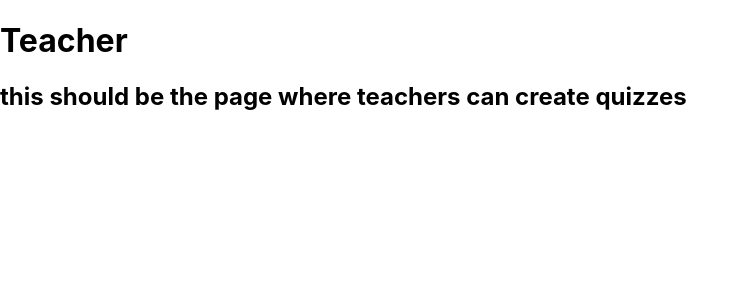
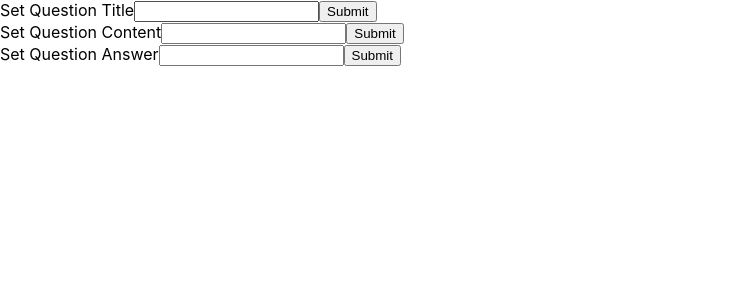
Before and after one commit to emmagort/Diss, a React (Create React App) app in the folder my-app/: page /teacher in a window 1280 px wide. Shown: the top 300 px of the page, without its empty margins (0-749 px from the left). Built offline with nearby package versions, Linux system fonts and the light colour scheme.

Commit message:
three seperate forms

```diff
--- a/my-app/src/pages/Student.js
+++ b/my-app/src/pages/Student.js
@@ -1,10 +1,59 @@
-export default function Student() {
-    return (
-        <div>
-        <h1>Student</h1>
-        <div>
-            <h2>this should be the page where students can take the quizes</h2>
-        </div>
-        </div>
-    );
-    }
+// Student.js
+import React from 'react';
+import { useLocation } from 'react-router-dom';
+
+export default function Student(){
+  // use the useLocation hook to get the location object
+  const location = useLocation();
+  // destructure the state data from the location object
+  const { title } = location.state;
+  const { content } = location.state;
+  const { answer } = location.state;
+
+  return (
+      <div>
+        <h1>The question is: {title}</h1>
+        <h2>The content is: {content}</h2>
+        <h3>The answer is: {answer}</h3>
+      </div>
+  );
+}
+
+
+
+
+
+
+
+
+
+
+
+
+
+
+
+
+
+
+
+
+
+
+
+
+// // Student.js
+// import React from 'react';
+// import { useLocation } from 'react-router-dom';
+
+// export default function Student(){
+//   // use the useLocation hook to get the location object
+//   const location = useLocation();
+//   // destructure the state data from the location object
+//   const { word } = location.state;
+//   return (
+//       <div>
+//         <h1>The question is: {word ? word : "No question submitted yet"}</h1>
+//       </div>
+//   );
+// }
--- a/my-app/src/pages/Teacher.js
+++ b/my-app/src/pages/Teacher.js
@@ -1,14 +1,54 @@
-import Footer from "../components/Footer";
 
 
-export default function Teacher() {
-    return (
-        <div>
-        <h1>Teacher</h1>
-        <div>
-            <h2>this should be the page where teachers can create quizzes</h2>
-        </div>
-        </div>
 
-    );
-    }
+// // Teacher.js
+import { useState } from 'react';
+import { useNavigate } from 'react-router-dom';
+
+
+export default function Teacher(){
+  const [title, setTitle] = useState('');
+  const [content, setContent] = useState('');
+  const [answer, setAnswer] = useState('');
+
+  const navigate = useNavigate();
+
+  function handleSubmit(e) {
+    e.preventDefault();
+    navigate('/student', { state: { title, content, answer } });
+  }
+
+  return (
+    <div>
+      <form onSubmit={handleSubmit}>
+        <label htmlFor="title">Set Question Title</label>
+        <input
+          value={title}
+          onChange={(e) => setTitle(e.target.value)}
+          id="title"
+        />
+        <button type="submit">Submit</button>
+      </form>
+
+      <form onSubmit={handleSubmit}>
+        <label htmlFor="content">Set Question Content</label>
+        <input
+          value={content}
+          onChange={(e) => setContent(e.target.value)}
+          id="content"
+        />
+        <button type="submit">Submit</button>
+      </form>
+
+      <form onSubmit={handleSubmit}>
+        <label htmlFor="answer">Set Question Answer</label>
+        <input
+          value={answer}
+          onChange={(e) => setAnswer(e.target.value)}
+          id="answer"
+        />
+        <button type="submit">Submit</button>
+      </form>
+    </div>
+  );
+}
```
Also changed, not shown: my-app/src/App.js (+28 -0 lines).
